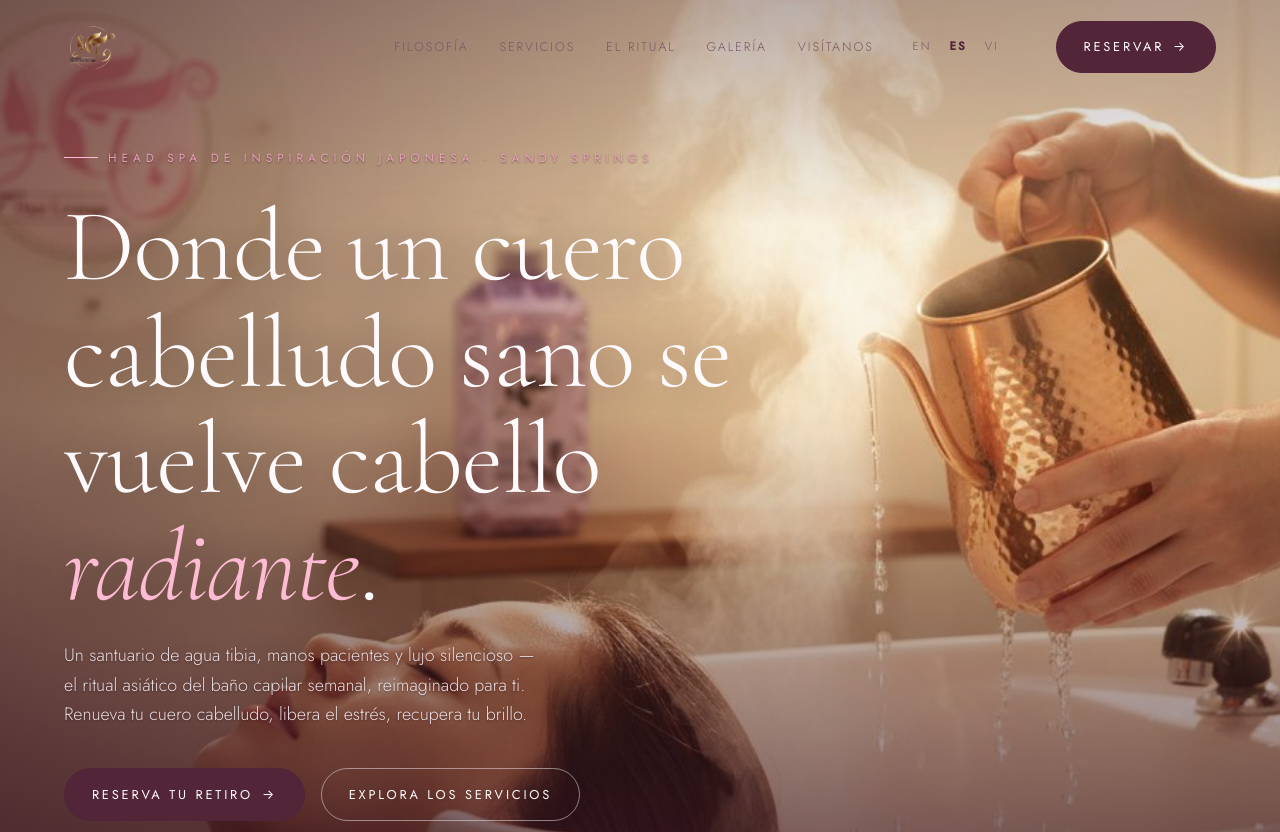
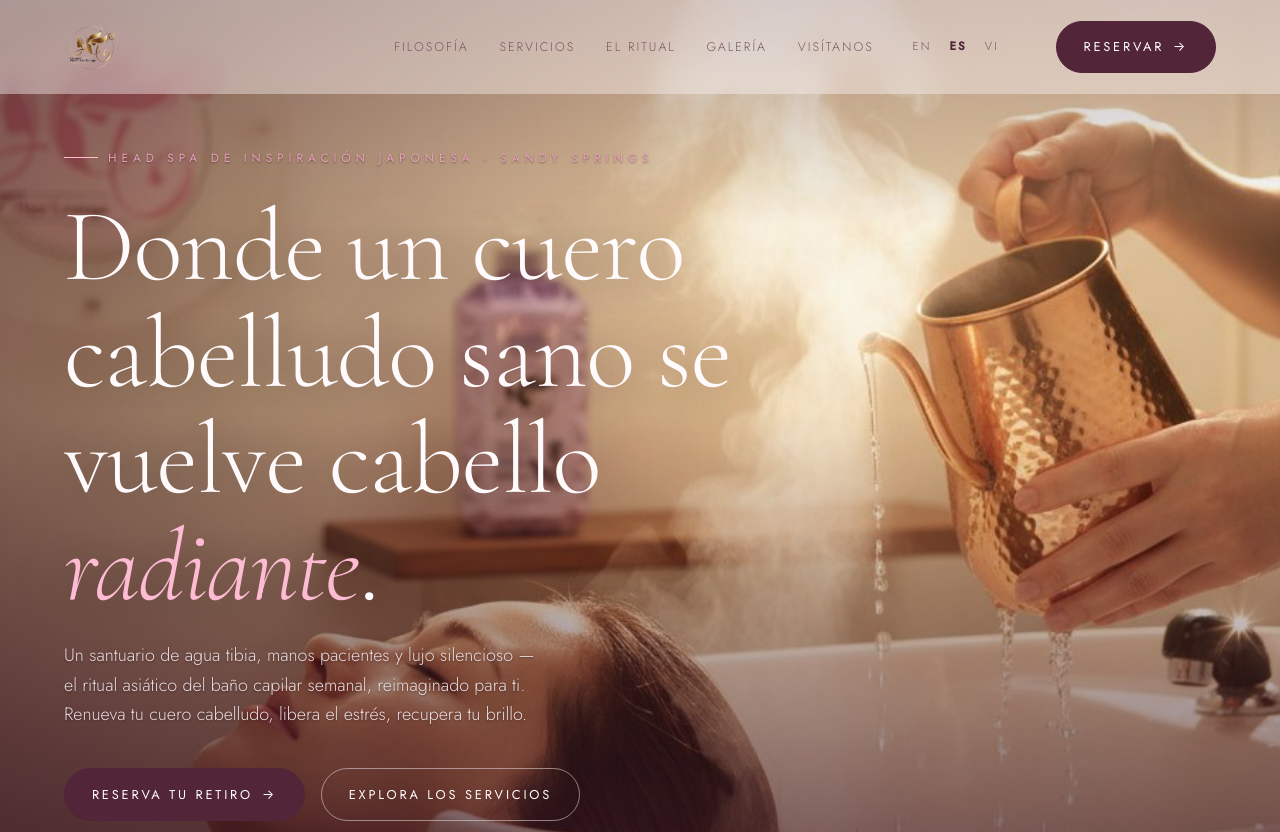
Before and after one commit to madiadteam/ht-hair-lounge, a plain HTML site: page public/es/index.html in a window 1280 px wide. Shown: the top 832 px of the page. Drawn offline with Linux system fonts and the light colour scheme.

Commit message:
fix(ui): soft glass header at top-of-page for legibility
Initial state now has 42% cream tint + 12px blur + slight saturate
to lift nav/logo off the hero image. Scrolled state still tightens
to 86% opacity for clearer chrome. Applied to en/es/vi.

Co-Authored-By: Claude Opus 4.7 <noreply@anthropic.com>

```diff
--- a/public/es/index.html
+++ b/public/es/index.html
@@ -682,6 +682,9 @@ section { position: relative; }
   inset: 0 0 auto 0;
   z-index: 100;
   padding-block: 20px;
+  background: oklch(0.976 0.009 350 / 0.42);
+  backdrop-filter: blur(12px) saturate(1.05);
+  -webkit-backdrop-filter: blur(12px) saturate(1.05);
   transition: background .6s var(--ease), padding .6s var(--ease), box-shadow .6s var(--ease);
 }
 .site-header .wrap {
```
Also changed, not shown: public/index.html (+3 -0 lines), public/vi/index.html (+3 -0 lines).
